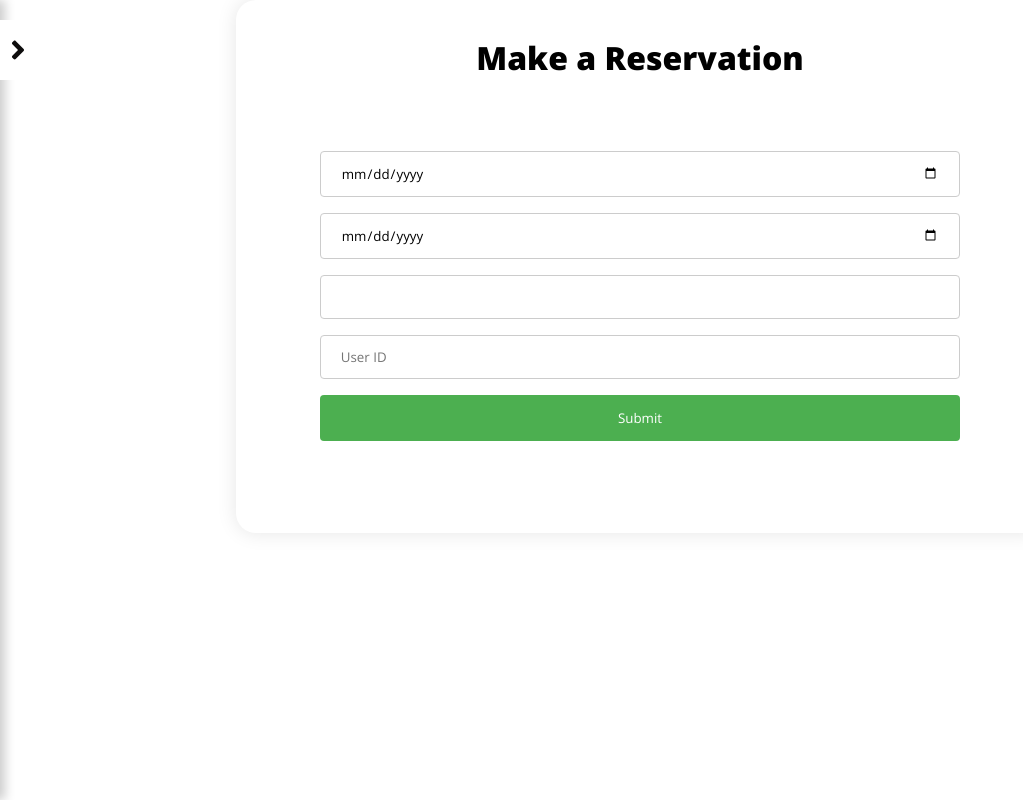
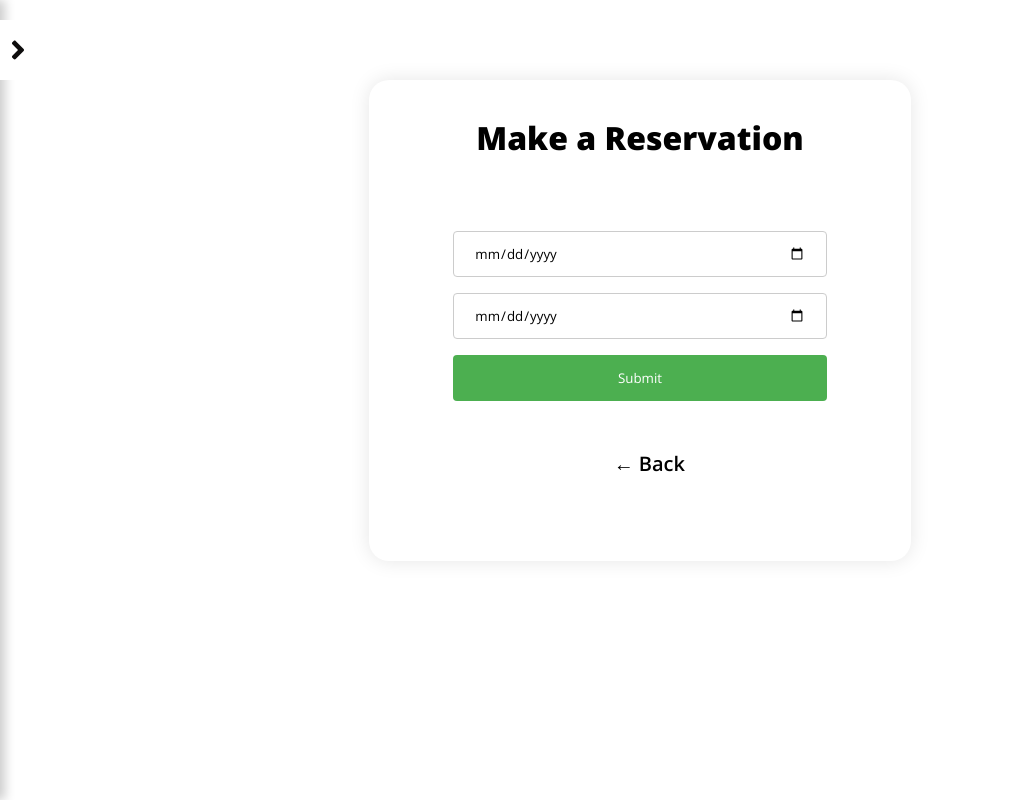
Before and after one commit to Flunavgt/oceans_and_trails_frontend, a React (Vite) app: page /reservation in a window 1280 px wide. Shown: the whole page, without its empty margins (0-1023 px from the left). Built offline with nearby package versions, Linux system fonts and the light colour scheme; no server answers; sample sign-in values are in the browser's storage.

Commit message:
Refactor codebase

```diff
--- a/src/components/Navbar/Navbar.jsx
+++ b/src/components/Navbar/Navbar.jsx
@@ -50,15 +50,6 @@ function Navbar({ visible, show }) {
               <FaChartBar size={ICON_SIZE} />
               <span>Tour </span>
             </NavLink>
-
-            {localStorage.getItem("token") ? (
-              <NavLink to="/reservation" className="nav-link" onClick={() => show(!visible)}>
-                <FaShoppingCart size={ICON_SIZE} />
-                <span>Reservation</span>
-              </NavLink>
-            ) : (
-              ""
-            )}
             {localStorage.getItem("token") ? (
               <NavLink to="/my_reservation" className="nav-link" onClick={() => show(!visible)}>
                 <FaShoppingCart size={ICON_SIZE} />
--- a/src/components/Reservation/ReservationForm.jsx
+++ b/src/components/Reservation/ReservationForm.jsx
@@ -1,5 +1,6 @@
 import { useDispatch } from "react-redux";
 import { useState } from "react";
+import { Link } from "react-router-dom";
 import { postReservation } from "../../redux/reservations/reservationsSlice";
 
 import { Navigate, useParams } from "react-router-dom";
@@ -36,8 +37,6 @@ const ReservationForm = () => {
     console.log(reservationData)
 
     return (
-
-
       <div className="wrapper">
         <form className="container" onSubmit={handleSubmit}>
           <h1 className="brand-title">Make a Reservation</h1>
@@ -55,21 +54,11 @@ const ReservationForm = () => {
                 value={reservationData.endDate}
                 onChange={handleChange}
               />
-              <input
-                type="text"
-                name="tour_id"
-                value={state}
-                onChange={handleChange}
-                placeholder={state}
-              />
-              <input
-                type="text"
-                name="user_id"
-                value={reservationData.user_id}
-                onChange={handleChange}
-                placeholder="User ID"
-              />
+
               <input type="submit" value="Submit" />
+              <Link className="back text-link" to="/tours">
+                <p className="nav-back">← Back</p>
+              </Link>
             </div>
           </div>
         </form>
--- a/src/components/Tour/Tour.jsx
+++ b/src/components/Tour/Tour.jsx
@@ -42,6 +42,7 @@ const Tour = () => {
                 </div>
                 <div className="content">
                   <h4>{tour.tourName}</h4>
+                  <h4>Price: ${tour.price}</h4>
                   <span className="dot">..........</span>
                   <div className="description">
                     <p>{tour.description}</p>
--- a/src/components/Tour/TourDetails.jsx
+++ b/src/components/Tour/TourDetails.jsx
@@ -3,6 +3,7 @@ import { Link } from "react-router-dom";
 import { useSelector } from "react-redux";
 import { useParams } from "react-router-dom";
 import ReservationForm from "../Reservation/ReservationForm";
+import '../../styles/tour.css'
 
 const TourDetails = () => {
   const { id } = useParams();
@@ -26,29 +27,32 @@ const pepito = parseInt(id);
         <p className="nav-back">← Back</p>
       </Link>
       <div className="tour-detail">
-
         <h1>Tour Details</h1>
         {tourDetail.map((tour) => {
           if (tour.id === parseInt(id))
             return (
               <div key={tour.id}>
-
                 <h1>{tour.tourName}</h1>
-              <img src={tour.picture} className="tour-image"/>
+                <img src={tour.picture} className="tour-image" />
                 <p>{tour.description}</p>
-
+                <h3>Hotel: {tour.hotel}</h3>
+                <h4>Price: ${tour.price}</h4>
               </div>
             );
-
         })}
-
       </div>
       {localStorage.getItem("token") ? (
-      <Link to="/reservation" className="text-link" state= { pepito }>
+        <Link to="/reservation" className="text-link" state={pepito}>
           <span className="reserve-link">Reserve Tour</span>
         </Link>
-      ) : ( <a href="\sign-in"><div className="testingBTN"> Click here to Log in and reserve a Tour </div></a>)
-      }
+      ) : (
+        <a href="\sign-in">
+          <div className="testingBTN">
+            {" "}
+            Click here to Log in and reserve a Tour{" "}
+          </div>
+        </a>
+      )}
     </div>
   );
 };
--- a/src/styles/signIn.css
+++ b/src/styles/signIn.css
@@ -1,5 +1,6 @@
 /*  style should be here */
 .wrapper {
+  margin: 5rem auto;
   display: flex;
   justify-content: center;
   align-items: center;
--- a/src/styles/tour.css
+++ b/src/styles/tour.css
@@ -41,7 +41,7 @@
 
 .card {
   width: 300px;
-  height: 400px;
+  height: 550px;
   background: #fff;
   margin: 1rem;
   border-radius: 5px;
@@ -79,6 +79,10 @@
   text-align: center;
 }
 
+.content h4{
+  margin: 0 0.5rem;
+}
+
 .icons {
   display: flex;
   flex-direction: row;
@@ -96,6 +100,7 @@
 .text-link {
   color: inherit;
   text-decoration: inherit;
+  margin-bottom: 2rem;
 }
 
 .description {
```
Lines whose indentation alone changed are shown as unchanged.
